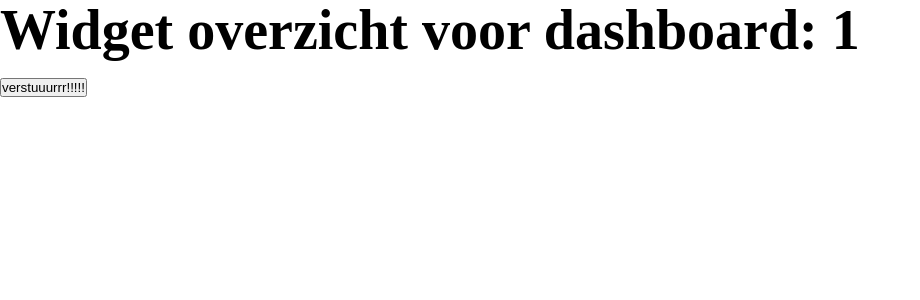
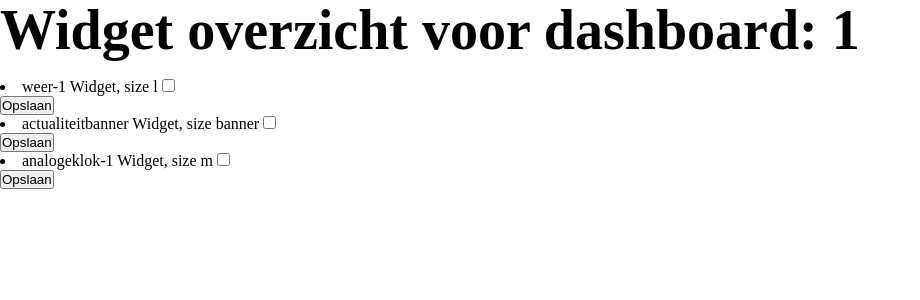
Before and after one commit to WesleySchorel/werktijden-smartboard, a SvelteKit app in the folder public/: page /overzicht/1 in a window 1280 px wide. Shown: the top 300 px of the page, without its empty margins (0-920 px from the left). Built offline with nearby package versions, Linux system fonts and the light colour scheme; no server answers.

Commit message:
widgetsettings form action
changelog:

- form action to change widget setting

```diff
--- /dev/null
+++ b/public/src/lib/components/molecules/listItem.svelte
@@ -0,0 +1,15 @@
+<script>
+	import { page } from '$app/stores';
+
+	export let size;
+	export let path;
+</script>
+
+<li>
+	<input type="hidden" name="widgetPath" value={path} />
+	<input type="hidden" name="widgetSize" value={size} />
+	<label>
+		{path} Widget, size {size}
+		<input type="checkbox" name="enabled" />
+	</label>
+</li>
--- /dev/null
+++ b/public/src/lib/components/molecules/widget.svelte
@@ -0,0 +1,17 @@
+<script>
+	import { page } from '$app/stores';
+	import { sizes } from '$lib/index.js';
+
+	export let size;
+	export let path;
+
+	const sizeInPx = sizes.find(({ reference }) => reference === size);
+</script>
+
+<iframe
+	width={sizeInPx.x}
+	height={sizeInPx.y}
+	src="{$page.url.origin}/widgets/{path}"
+	title={`${path} Widget, size ${size}`}
+	frameborder="1"
+></iframe>
--- a/public/src/lib/index.js
+++ b/public/src/lib/index.js
@@ -10,6 +10,8 @@ export { default as Link } from '$lib/components/atoms/link.svelte';
 
 export { default as Step } from '$lib/components/molecules/step.svelte';
 export { default as Iphone } from '$lib/components/molecules/iphone.svelte';
+export { default as Widget } from '$lib/components/molecules/widget.svelte';
+export { default as ListItem } from '$lib/components/molecules/listItem.svelte';
 
 export { default as KoppelMobile } from '$lib/components/organisms/koppelmobile.svelte';
 export { default as ErrorPagina } from '$lib/components/organisms/errorpagina.svelte';
--- /dev/null
+++ b/public/src/routes/overzicht/[dashboardKoppelcode]/+page.server.js
@@ -0,0 +1,19 @@
+import { pusher } from '$lib/index.js';
+
+export const actions = {
+	update: async ({ request, params }) => {
+		const { dashboardKoppelcode } = params;
+		const formData = await request.formData();
+		const widgetPath = formData.get('widgetPath');
+		const widgetSize = formData.get('widgetSize');
+		let enabled = formData.get('enabled') != null ? true : false;
+
+		const presenceChannel = pusher.subscribe(`presence-${dashboardKoppelcode}`);
+
+		await presenceChannel.trigger('client-change-setting', {
+			path: widgetPath,
+			size: widgetSize,
+			enabled: enabled
+		});
+	}
+};
--- a/public/src/routes/overzicht/[dashboardKoppelcode]/+page.svelte
+++ b/public/src/routes/overzicht/[dashboardKoppelcode]/+page.svelte
@@ -2,20 +2,17 @@
 	import { page } from '$app/stores';
 	import { onMount } from 'svelte';
 	import { pusher } from '$lib/index.js';
+	import { enhance } from '$app/forms';
+	import { Weer1, Analogeklok1, Actualiteitbanner, Widget, ListItem } from '$lib/index.js';
 
 	const { dashboardKoppelcode } = $page.params;
 	const presenceChannel = pusher.subscribe(`presence-${dashboardKoppelcode}`);
 
-	function verstuur() {
-		presenceChannel.trigger('client-change-setting', {
-			settingId: '123',
-			isTrue: true
-		});
-	}
+	let loading = false;
 
 	onMount(() => {
 		presenceChannel.bind('client-change-setting', (data) => {
-			alert(`setting ID: "${data.settingId}" is updated to "${data.isTrue}"`);
+			// alert(`Widget: "${data.path}", size "${data.size}" is updated to "${data.enabled}"`);
 		});
 	});
 </script>
@@ -24,4 +21,68 @@
 	Widget overzicht voor dashboard: {dashboardKoppelcode}
 </h1>
 
-<button on:click={verstuur}>verstuuurrr!!!!!</button>
+<form
+	method="POST"
+	action="?/update"
+	use:enhance={() => {
+		loading = true;
+		return async ({ update }) => {
+			loading = false;
+			update({ reset: false });
+		};
+	}}
+>
+	<ListItem path={'weer-1'} size={'l'} />
+
+	{#if loading}
+		<div class="submit">
+			<button class="submit"> Loading </button>
+		</div>
+	{:else}
+		<button class="submit"> Opslaan </button>
+	{/if}
+</form>
+
+<form
+	method="POST"
+	action="?/update"
+	use:enhance={() => {
+		loading = true;
+		return async ({ update }) => {
+			loading = false;
+			update({ reset: false });
+		};
+	}}
+>
+	<ListItem path={'actualiteitbanner'} size={'banner'} />
+
+	{#if loading}
+		<div class="submit">
+			<button class="submit"> Loading </button>
+		</div>
+	{:else}
+		<button class="submit"> Opslaan </button>
+	{/if}
+</form>
+
+<form
+	method="POST"
+	action="?/update"
+	use:enhance={() => {
+		loading = true;
+		return async ({ update }) => {
+			loading = false;
+			update({ reset: false });
+		};
+	}}
+>
+	<ListItem path={'analogeklok-1'} size={'m'} />
+
+	{#if loading}
+		<div class="submit">
+			<button class="submit"> Loading </button>
+		</div>
+	{:else}
+		<button class="submit"> Opslaan </button>
+	{/if}
+</form>
```
Also changed, not shown: public/src/routes/[dashboardKoppelcode]/+page.svelte (+22 -5 lines).
